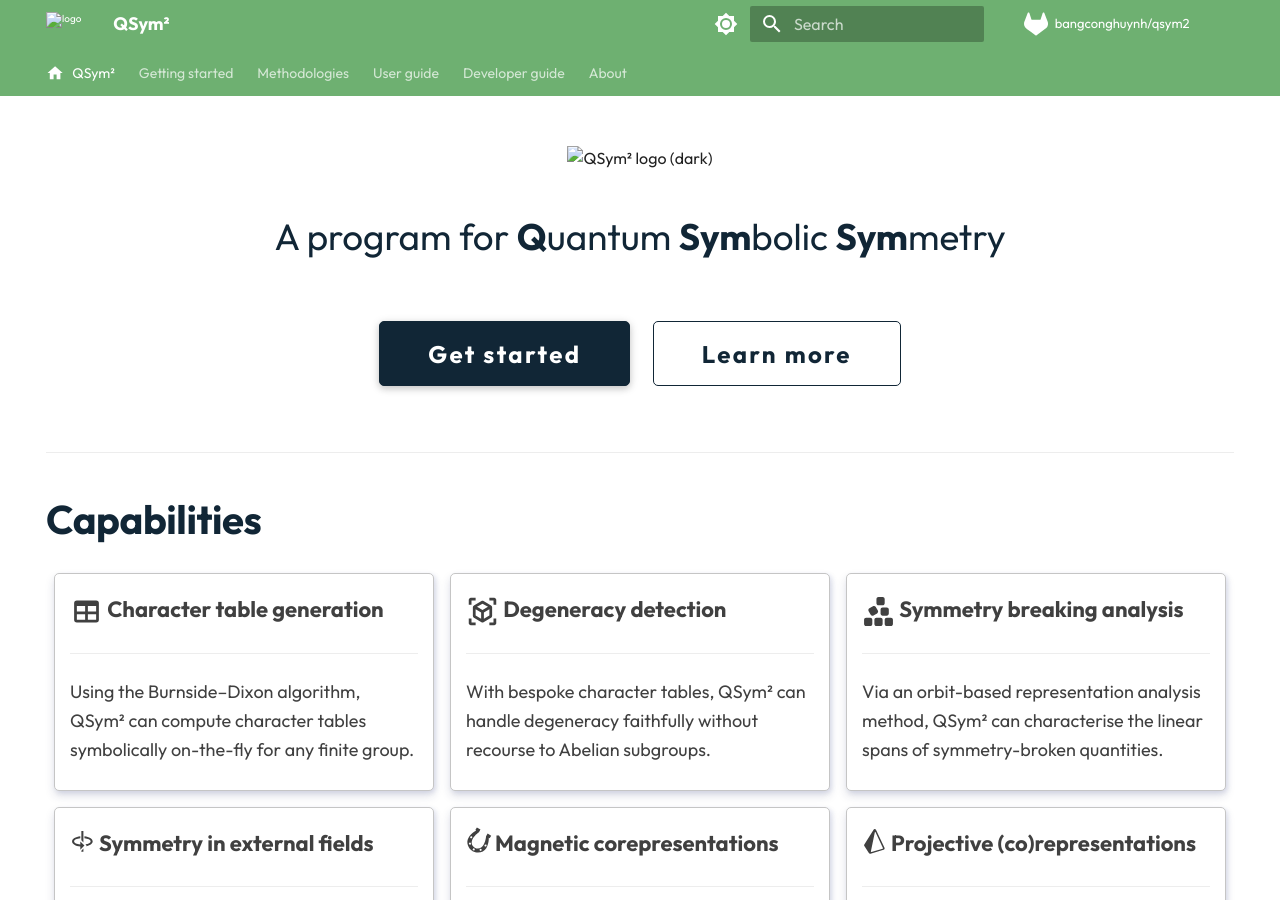
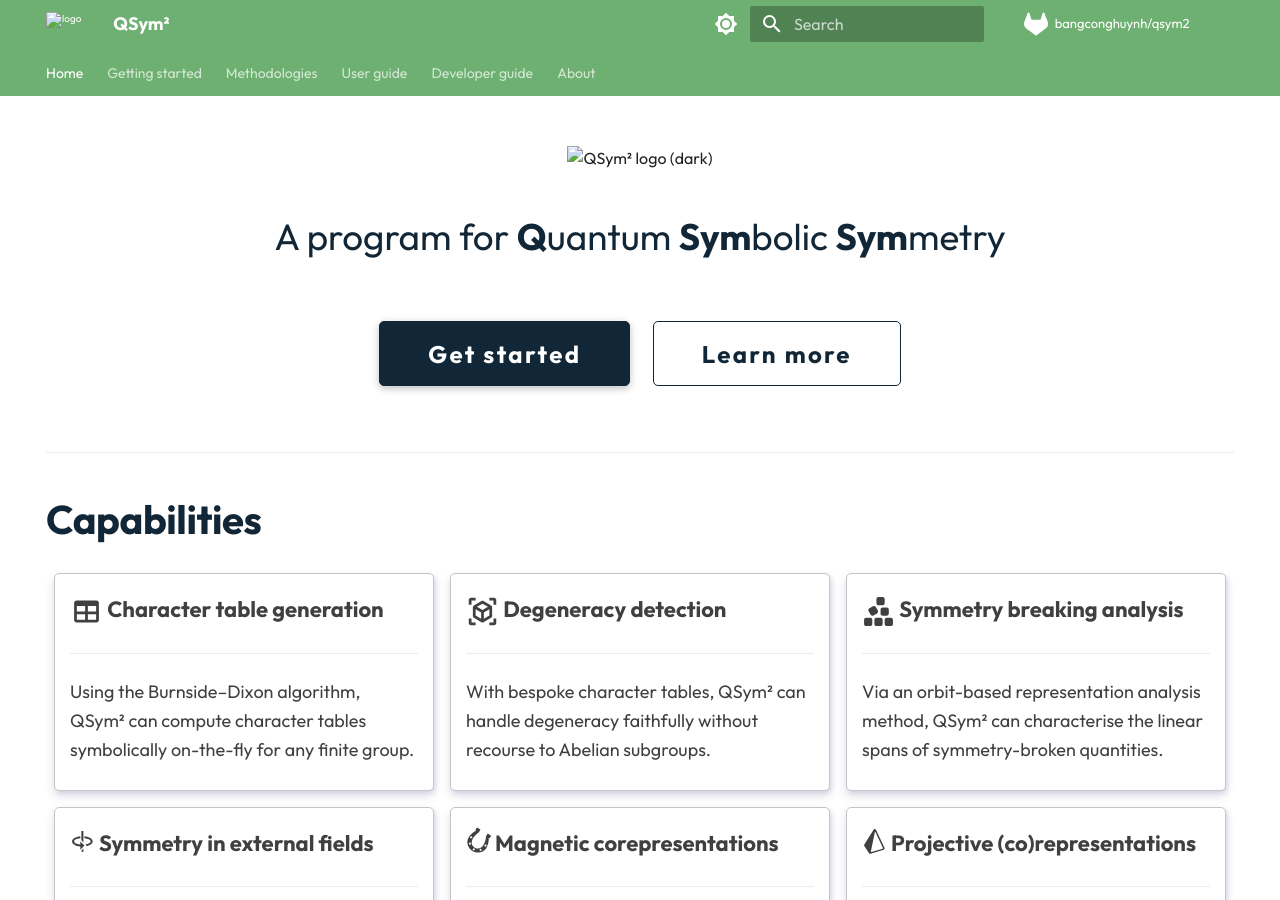
Before and after one commit to bangconghuynh/qsym2, an MkDocs documentation site: the page built from docs/docs/index.md, in a window 1280 px wide and 900 px high. Built offline with MkDocs 1.6.1 and Material for MkDocs 9.7.7, drawn with Linux system fonts in a browser that asks for light colours; comment, search, counter and statistics services are not loaded.

```diff
--- a/docs/docs/index.md
+++ b/docs/docs/index.md
@@ -1,7 +1,6 @@
 ---
-title: QSym²
+title: Home
 description: "QSym²: a program for Quantum Symbolic Symmetry"
-icon: material/home
 hide:
   - navigation
   - toc
```
